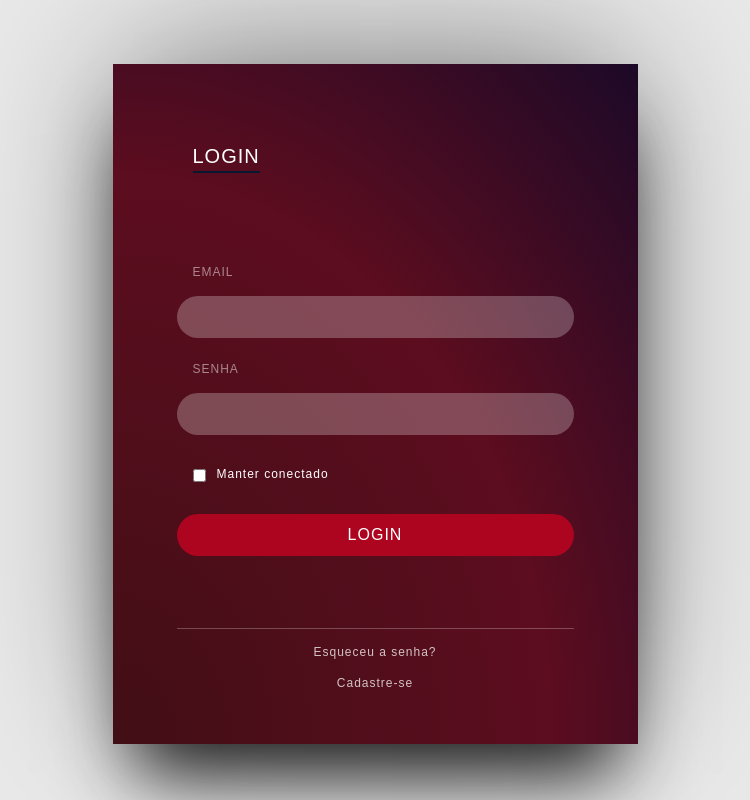
After one commit to ingredconceicao/jmconcessionaria, a Django app: page /login/ in a window 1280 px wide. The commit adds this page. Shown: the whole page, without its empty margins (265-1015 px from the left). Run offline with Django 4.2, Linux system fonts and the light colour scheme.

Commit message:
atualização front: telas de cadastro e login. Inicio da criação de formularios. WARNING: Js não está funcionando

```diff
--- /dev/null
+++ b/appConcessionaria/static/css/login.css
@@ -0,0 +1,189 @@
+body {
+	background-color: #e9e9e9;
+	font-family: 'Montserrat', sans-serif;
+	font-size: 16px;
+	line-height: 1.25;
+	letter-spacing: 1px;
+}
+
+* {
+	box-sizing: border-box;
+	transition: .25s all ease;
+}
+
+.login-container {
+	display: block;
+	position: relative;
+	z-index: 0;
+	margin: 4rem auto 0;
+    padding: 5rem 4rem 0 4rem;
+	width: 100%;
+	max-width: 525px;
+	min-height: 680px;
+	background-color: red;
+    background-repeat: no-repeat;
+	box-shadow: 0 50px 70px -20px rgba(0, 0, 0, 0.85);
+}
+
+.login-container:after {
+	content: '';
+	display: inline-block;
+	position: absolute;
+	z-index: 0;
+	top: 0;
+	right: 0;
+	bottom: 0;
+	left: 0;
+	background-image: radial-gradient(ellipse at left bottom, rgba(17, 18, 27, 0.795) 0%,rgba(27, 18, 43, 0.712) 59%, rgba(3, 10, 44, 0.9) 100%);
+	box-shadow: 0 -20px 150px -20px rgba(0, 0, 0, 0.5);
+}
+
+.form-login {
+	position: relative;
+	z-index: 1;
+  padding-bottom: 4.5rem;
+  border-bottom: 1px solid rgba(255, 255, 255, 0.25);
+}
+
+.login-nav {
+	position: relative;
+	padding: 0;
+	margin: 0 0 6em 1rem;
+}
+
+.login-nav__item {
+	list-style: none;
+	display: inline-block;
+}
+
+.login-nav__item + .login-nav__item {
+	margin-left: 2.25rem;
+}
+
+.login-nav__item a {
+	position: relative;
+	color: rgba(255, 255, 255, 0.5);
+	text-decoration: none;
+	text-transform: uppercase;
+	font-weight: 500;
+	font-size: 1.25rem;
+	padding-bottom: .5rem;
+	transition: .20s all ease;
+}
+
+.login-nav__item.active a,
+.login-nav__item a:hover{
+	color: #ffffff;
+	transition: .15s all ease;
+}
+
+.login-nav__item a:after {
+	content: '';
+  display: inline-block;
+  height: 10px;
+  background-color: rgb(255, 255, 255);
+  position: absolute;
+  right: 100%;
+  bottom: -1px;
+  left: 0;
+  border-radius: 50%;
+  transition: .15s all ease;
+}
+
+.login-nav__item a:hover:after,
+.login-nav__item.active a:after{
+	background-color: rgb(9, 23, 48);
+	height: 2px;
+	right: 0;
+	bottom: 2px;
+	border-radius: 0;
+	transition: .20s all ease;
+}
+.login__label {
+	display: block;
+	padding-left: 1rem;
+}
+
+.login__label,
+.login__label--checkbox {
+	color: rgba(255, 255, 255, 0.5);
+	text-transform: uppercase;
+	font-size: .75rem;
+	margin-bottom: 1rem;
+}
+
+.login__label--checkbox {
+	display: inline-block;
+	position: relative;
+	padding-left: 1.5rem;
+	margin-top: 2rem;
+	margin-left: 1rem;
+	color: #ffffff;
+	font-size: .75rem;
+	text-transform: inherit;
+}
+
+.login__input {
+	color: white;
+	font-size: 1.15rem;
+	width: 100%;
+	padding: .5rem 1rem;
+	border: 2px solid transparent;
+	outline: none;
+	border-radius: 1.5rem;
+	background-color: rgba(255, 255, 255, 0.25);
+	letter-spacing: 1px;
+}
+
+.login__input:hover,
+.login__input:focus{
+	color: white;
+	border: 2px solid rgba(255, 255, 255, 0.5);
+	background-color: transparent;
+}
+
+.login__input + .login__label {
+	margin-top: 1.5rem;
+}
+
+.login__input--checkbox {
+	position: absolute;
+	top: .1rem;
+	left: 0;
+	margin: 0;
+}
+
+.login__submit {
+	color: #ffffff;
+	font-size: 1rem;
+	font-family: 'Montserrat', sans-serif;
+	text-transform: uppercase;
+	letter-spacing: 1px;
+	margin-top: 1rem;
+	padding: .75rem;
+	border-radius: 2rem;
+	display: block;
+	width: 100%;
+	background-color: #ad0420;
+	border: none;
+	cursor: pointer;
+}
+
+.login__submit:hover {
+	background-color: #550411;
+}
+
+.login__forgot {
+	display: block;
+	margin-top: 1rem;
+	text-align: center;
+	color: rgba(255, 255, 255, 0.75);
+	font-size: .75rem;
+	text-decoration: none;
+	position: relative;
+	z-index: 1;
+}
+
+.login__forgot:hover {
+	color:#550411;
+}
--- /dev/null
+++ b/appConcessionaria/templates/login.html
@@ -0,0 +1,37 @@
+{% load static %}
+<!DOCTYPE html>
+<html lang="en">
+<head>
+    <meta charset="UTF-8">
+    <meta name="viewport" content="width=device-width, initial-scale=1.0">
+    <link rel="stylesheet" href="{% static 'css/login.css' %}">
+    <title>Document</title>
+</head>
+<body>
+    <div class="login-container">
+        <form action="" class="form-login">
+            <ul class="login-nav">
+                <li class="login-nav__item active">
+                    <a href="#">Login</a>
+                </li>
+
+            </ul>
+            <label for="login-input-user" class="login__label">
+                Email
+            </label>
+            <input id="login-input-user" class="login__input" type="text" />
+            <label for="login-input-password" class="login__label">
+                Senha
+            </label>
+            <input id="login-input-password" class="login__input" type="password" />
+            <label for="login-sign-up" class="login__label--checkbox">
+                <input id="login-sign-up" type="checkbox" class="login__input--checkbox" />
+                Manter conectado
+            </label>
+            <button class="login__submit" disabled>Login</button>
+        </form>
+        <a href="#" class="login__forgot">Esqueceu a senha?</a>
+        <a href="{% url 'cadastro' %}" class="login__forgot">Cadastre-se</a>
+    </div>
+</body>
+</html>
--- a/appConcessionaria/urls.py
+++ b/appConcessionaria/urls.py
@@ -1,8 +1,10 @@
 from django.urls import path
-from.views import home, contato, carros
+from.views import home, contato, carros, login, cadastro
 
 urlpatterns = [
     path('', home, name='home'),
     path('contato/', contato, name='contato'),
     path('carros/', carros, name='carros'),
+    path('login/', login, name='login'),
+    path('cadastro/', cadastro, name='cadastro'),
 ]
--- a/appConcessionaria/views.py
+++ b/appConcessionaria/views.py
@@ -1,5 +1,5 @@
 from django.shortcuts import render
-
+from .forms import CadastroForm
 # Create your views here.
 
 def home(request):
@@ -10,3 +10,14 @@ def carros(request):
 
 def contato(request):
     return render(request, 'contato.html')
+
+def login(request):
+    return render(request, 'login.html')
+
+def cadastro(request):
+    form = CadastroForm()
+    context = {
+        'form': form
+        }
+
+    return render(request, 'cadastro.html', context)
```
Also changed, not shown: appConcessionaria/forms.py (added, +8 -0 lines), appConcessionaria/static/css/cadastro.css (added, +149 -0 lines), appConcessionaria/static/css/home.css (+76 -5 lines), appConcessionaria/static/js/home.js (added, +11 -0 lines), appConcessionaria/templates/cadastro.html (added, +53 -0 lines), appConcessionaria/templates/home.html (+44 -8 lines).
